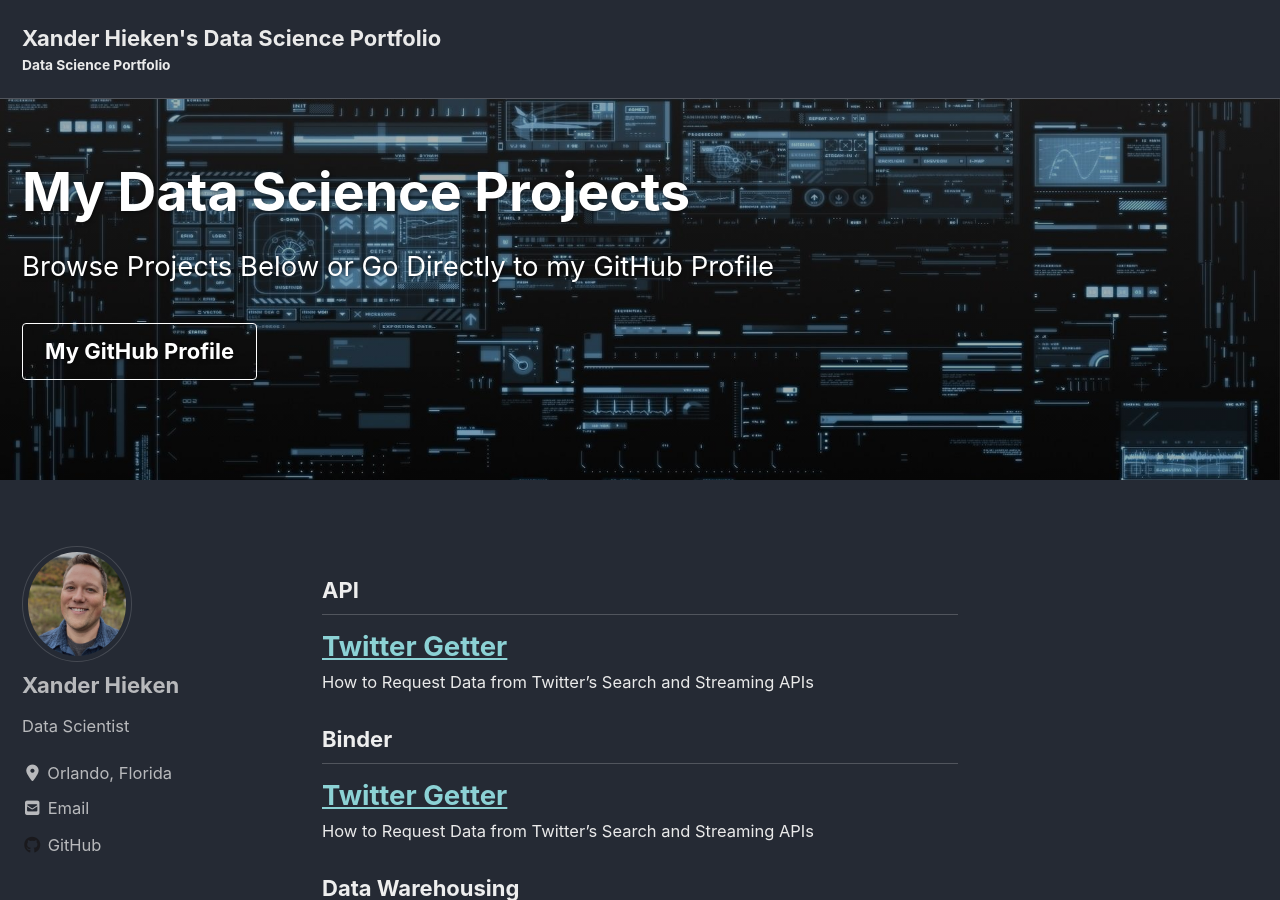
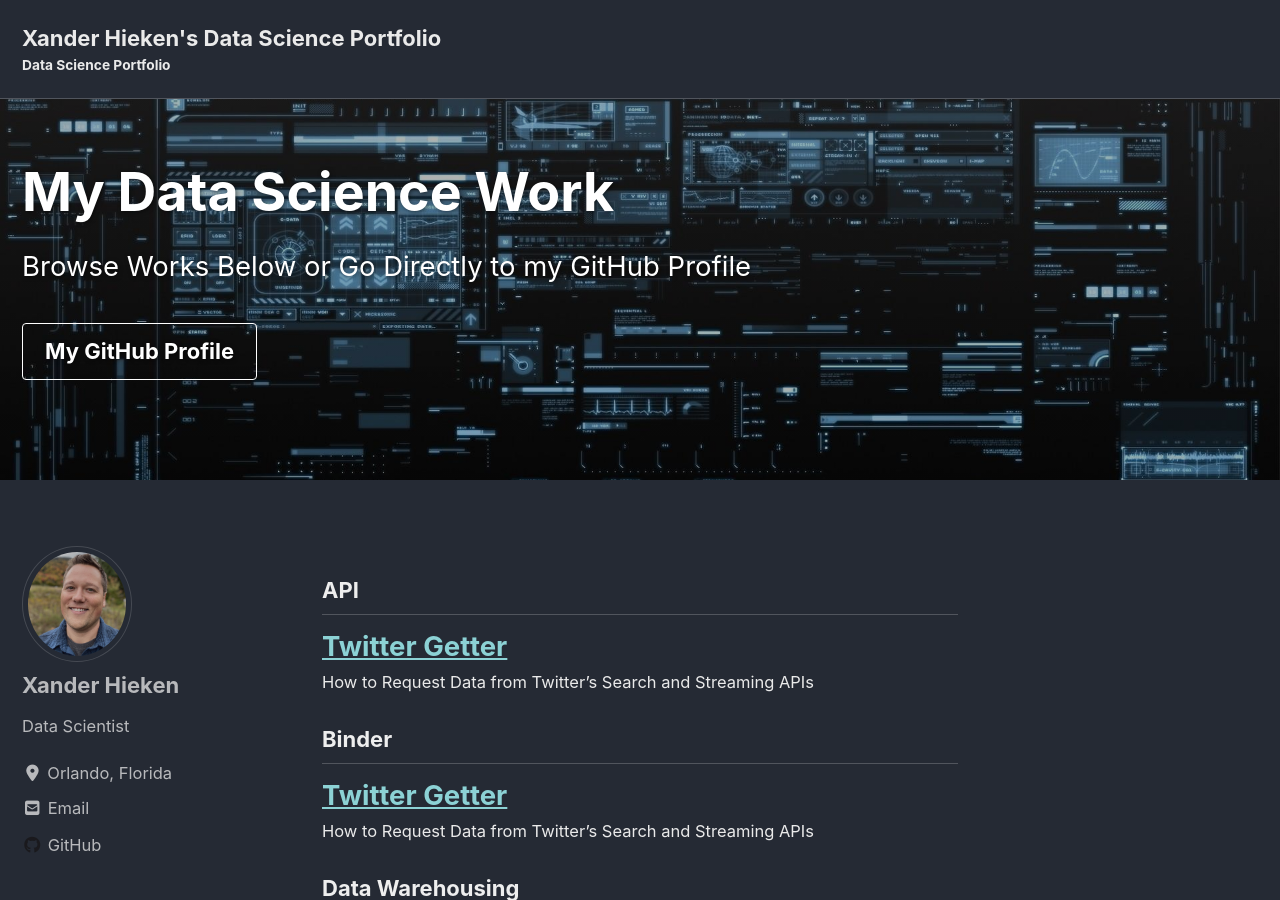
Before and after one commit to xanderhieken/xanderhieken.github.io, a Jekyll site: the page built from _pages/Projects.md, in a window 1280 px wide and 900 px high. Built offline with Jekyll 4.4.1, drawn with Linux system fonts in a browser that asks for light colours; cached includes are drawn as plain includes; nearby versions of some CDN libraries.

Commit message:
Update Projects.md

```diff
--- a/_pages/Projects.md
+++ b/_pages/Projects.md
@@ -1,9 +1,9 @@
 ---
 layout: archive
-permalink: /projects/
-title: "My Data Science Projects"
+permalink: /work/
+title: "My Data Science Work"
 author_profile: true
-excerpt: "Browse Projects Below or Go Directly to my GitHub Profile"
+excerpt: "Browse Works Below or Go Directly to my GitHub Profile"
 header:
   overlay_image: "/assets/ProjectsBackground.jpg"
   overlay_filter: 0.3 # same as adding an opacity of 0.3 to a black background
```
